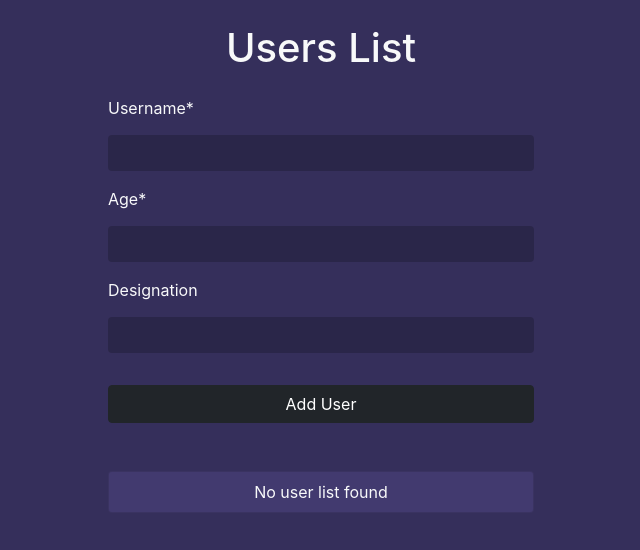
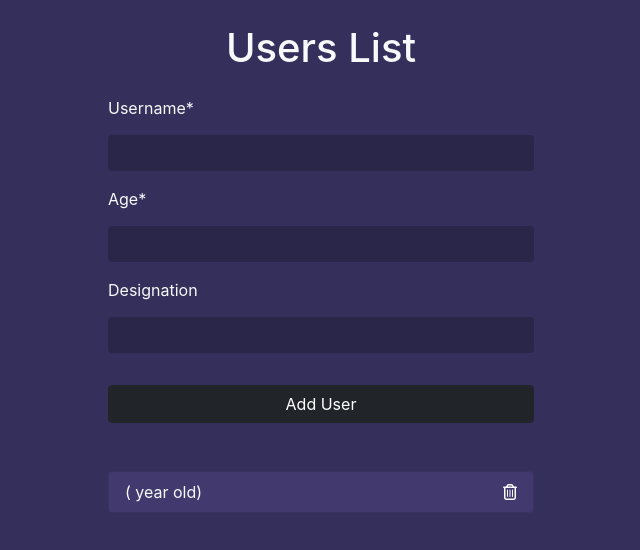
Before and after one commit to mayank-uideveloper/react_todo, a React (Create React App) app: page / in a window 1280 px wide. Shown: the top 550 px of the page, without its empty margins (319-959 px from the left). Built offline with nearby package versions, Linux system fonts and the light colour scheme.

Commit message:
string to array

```diff
--- a/src/App.js
+++ b/src/App.js
@@ -8,7 +8,7 @@ function App() {
   const userStoredData = () => {
     const savedInfo = localStorage.getItem("userInfo");
     const initialValue = JSON.parse(savedInfo);
-    return initialValue || "";
+    return initialValue || [''];
   }
 
   const [userList, setUserList] = useState(userStoredData);
```
